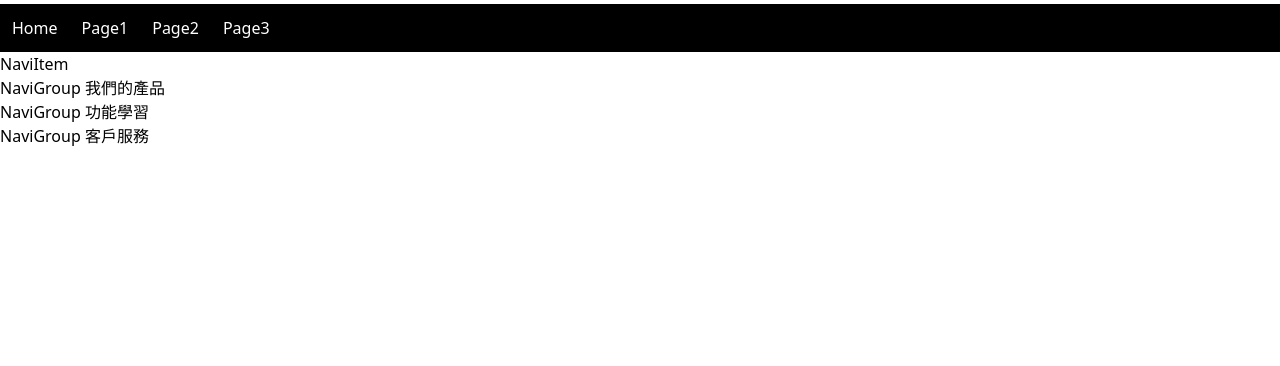
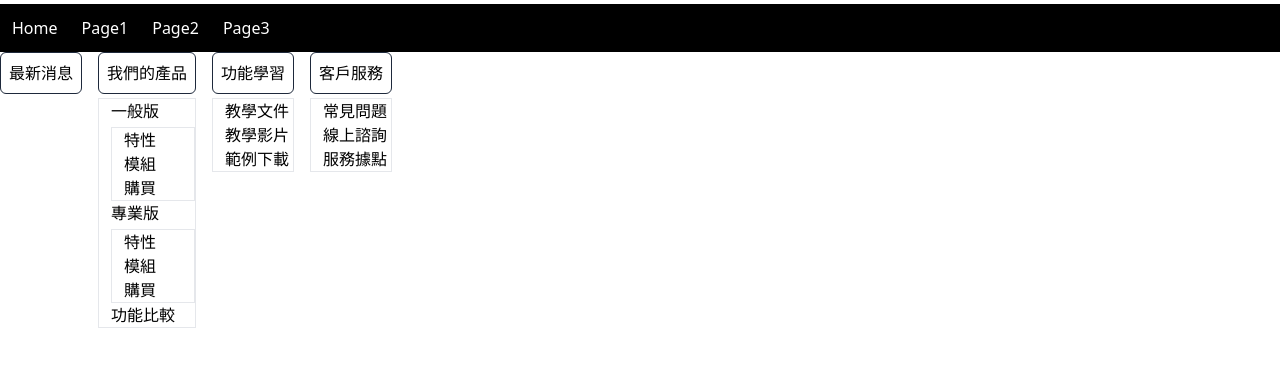
Before and after one commit to nilswg/ts-webpack-example, a React app: page /page3 in a window 1280 px wide. Shown: the top 366 px of the page. Built offline with nearby package versions, Linux system fonts and the light colour scheme.

Commit message:
[update] 結構完成，樣式仍需調整

```diff
--- a/src/index.css
+++ b/src/index.css
@@ -583,6 +583,10 @@ video {
   opacity: 0.8;
 }
 
+.pointer-events-none {
+  pointer-events: none;
+}
+
 .mt-1 {
   margin-top: 0.25rem;
 }
@@ -595,13 +599,25 @@ video {
   display: flex;
 }
 
-.w-4 {
-  width: 1rem;
+.hidden {
+  display: none;
 }
 
-.bg-slate-300 {
-  --tw-bg-opacity: 1;
-  background-color: rgb(203 213 225 / var(--tw-bg-opacity));
+.gap-4 {
+  gap: 1rem;
+}
+
+.rounded-md {
+  border-radius: 0.375rem;
+}
+
+.border-\[1px\] {
+  border-width: 1px;
+}
+
+.border-slate-800 {
+  --tw-border-opacity: 1;
+  border-color: rgb(30 41 59 / var(--tw-border-opacity));
 }
 
 .bg-black {
@@ -609,12 +625,26 @@ video {
   background-color: rgb(0 0 0 / var(--tw-bg-opacity));
 }
 
+.bg-slate-400 {
+  --tw-bg-opacity: 1;
+  background-color: rgb(148 163 184 / var(--tw-bg-opacity));
+}
+
+.bg-slate-800 {
+  --tw-bg-opacity: 1;
+  background-color: rgb(30 41 59 / var(--tw-bg-opacity));
+}
+
+.p-2 {
+  padding: 0.5rem;
+}
+
 .p-3 {
   padding: 0.75rem;
 }
 
-.pl-1 {
-  padding-left: 0.25rem;
+.pl-3 {
+  padding-left: 0.75rem;
 }
 
 .pr-1 {
--- a/src/pages/page3.tsx
+++ b/src/pages/page3.tsx
@@ -1,6 +1,8 @@
 import { NaviGroup } from '@/components/NaviGroup';
 import { NaviItem } from '@/components/NaviItem';
-import React from 'react';
+import React, { useEffect } from 'react';
+
+const isMobile: boolean = false;
 
 export const Page3: React.FC = () => {
     return (
@@ -37,21 +39,100 @@ type Props_Navigator = {
     children: React.ReactNode;
 };
 
-const isMobile = true;
+const Navigator: React.FC<Props_Navigator> = ({ children }) => {
+    if (isMobile) {
+        const renderChildren = (children: React.ReactNode, prevLabel = '') => {
+            return React.Children.map(children, (child) => {
+                if (!React.isValidElement(child) || !('type' in child)) return child;
 
-const Navigator: React.FC<Props_Navigator> = ({ children }) => {
-    const modifiedChildren = React.Children.map(children, (child, index) => {
-        // if (index === 0 && React.isValidElement<{ style: React.CSSProperties }>(child)) {
-        //     // 如果是第一個子元件，就把它變成紅色s
-        //     return React.cloneElement(child, { style: { color: 'red' } });
-        // }
+                if (child.type === NaviItem) {
+                    /**
+                     * 只取前一個來產生選單元素
+                     */
+                    if (prevLabel !== '') {
+                        return <li>{prevLabel + child.props.children}</li>;
+                    } else {
+                        return <ul>{child.props.children}</ul>;
+                    }
+                } else if (child.type === NaviGroup) {
+                    const label = child.props.label;
+                    const group = renderChildren(child.props.children, label);
+                    return <ul>{group}</ul>;
+                } else {
+                    console.error('only accepts children of type NaviItem or NaviGroup');
+                }
 
-        if (isMobile) {
-        } else {
-        }
+                return child;
+            });
+        };
 
-        return child;
+        return <div>{renderChildren(children)}</div>;
+    } else {
+        const renderChildren = (children: React.ReactNode, prevLabel = '') => {
+            return React.Children.map(children, (child) => {
+                if (!React.isValidElement(child) || !('type' in child)) return child;
+
+                if (child.type === NaviItem) {
+                    if (prevLabel === '') {
+                        return (
+                            <MyNavGroup className="">
+                                <h1 className="rounded-md border-[1px] border-slate-800 p-2">{child.props.children}</h1>
+                            </MyNavGroup>
+                        );
+                    } else {
+                        return <li>{child.props.children}</li>;
+                    }
+                } else if (child.type === NaviGroup) {
+                    const label = child.props.label;
+                    const group = renderChildren(child.props.children, label);
+                    if (prevLabel === '') {
+                        return (
+                            <MyNavGroup className="">
+                                <h1 className="pointer-events-none rounded-md border-[1px] border-slate-800 p-2">
+                                    {label}
+                                </h1>
+                                <ul className={'mt-1 border-[1px] pl-3'}>{group}</ul>
+                            </MyNavGroup>
+                        );
+                    } else {
+                        return (
+                            <>
+                                <h1>{label}</h1>
+                                <ul className={'mt-1 border-[1px] pl-3'}>{group}</ul>
+                            </>
+                        );
+                    }
+                } else {
+                    console.error('only accepts children of type NaviItem or NaviGroup');
+                }
+
+                return child;
+            });
+        };
+        return <div className="flex gap-4">{renderChildren(children)}</div>;
+    }
+};
+
+const MyNavGroup = ({ className, children }) => {
+    const [open, setOpen] = React.useState(true);
+    const ref = React.useRef<HTMLUListElement | null>(null);
+
+    useEffect(() => {
+        const toggle = () => setOpen((s) => !s);
+        ref.current?.addEventListener('click', toggle);
+        return () => {
+            ref.current?.removeEventListener('click', toggle);
+        };
     });
 
-    return <div>{modifiedChildren}</div>;
+    return (
+        <ul ref={ref} className={className} aria-state={`${open ? 'open' : 'hidden'}`}>
+            {React.Children.map(children, (child, i) => {
+                if (child.type !== 'h1') {
+                    return React.cloneElement(child, { style: { display: `${open ? 'block' : 'none'}` } });
+                }
+                return child;
+            })}
+        </ul>
+    );
 };
```
